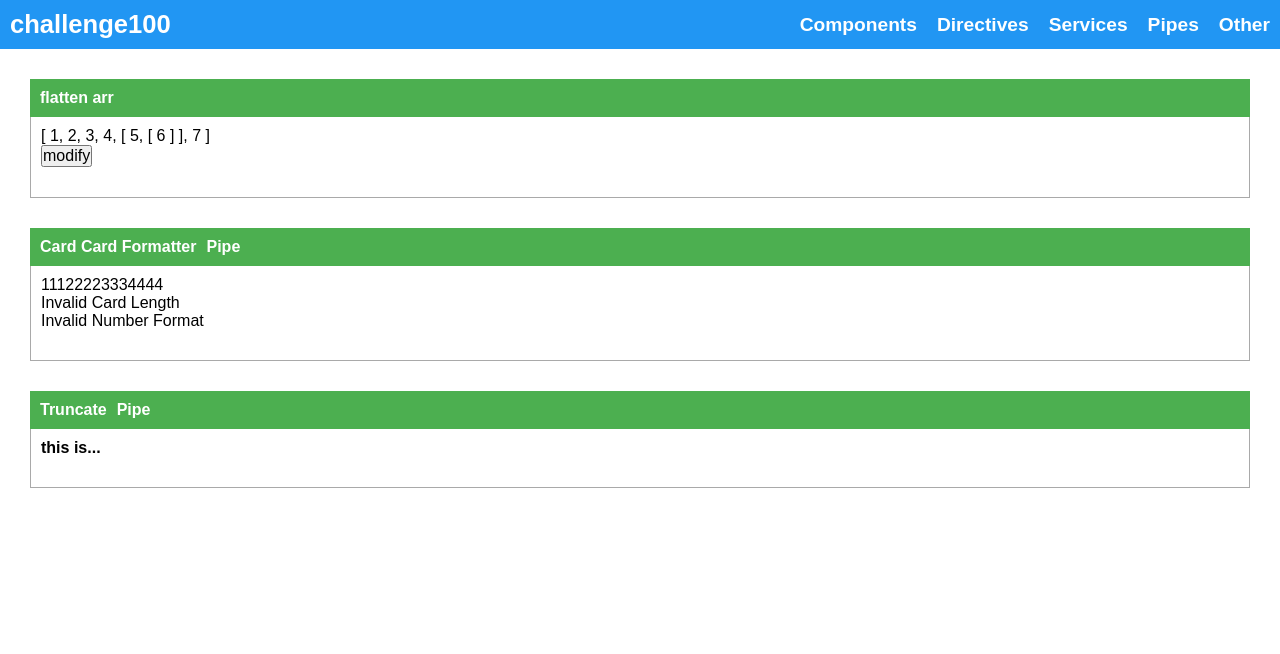
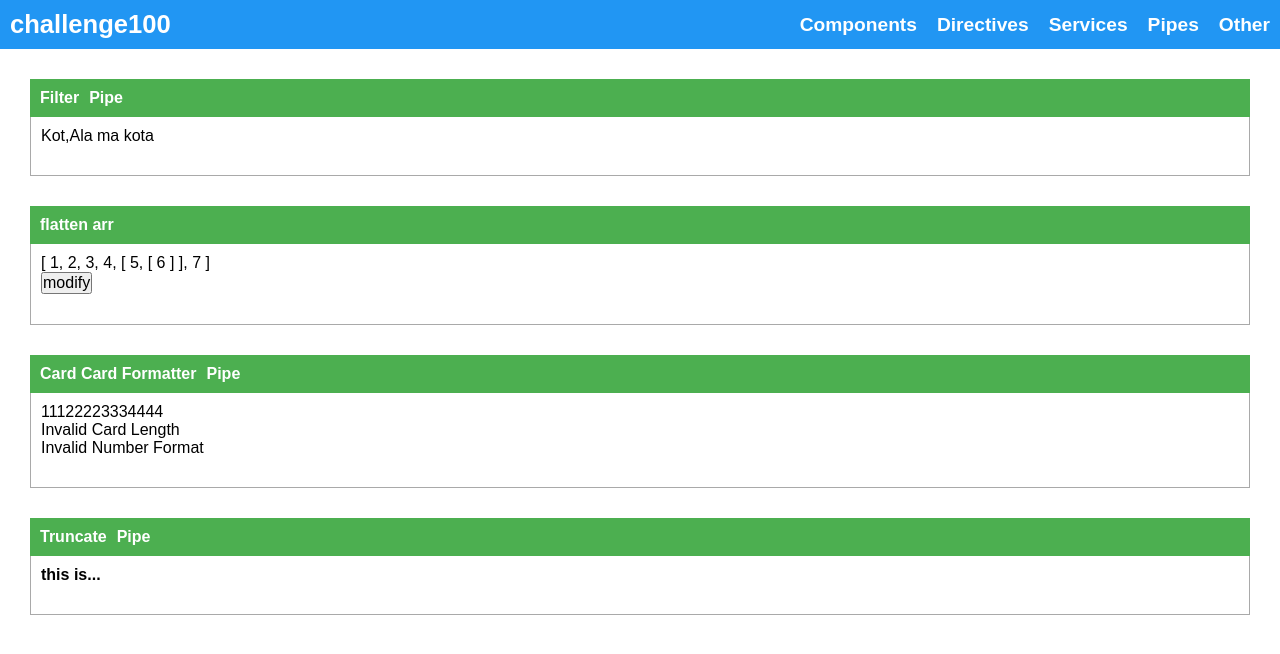
Before and after one commit to pawellesniowski/challenge100, an Angular app: page /pipes in a window 1280 px wide. Shown: the top 654 px of the page. Built offline with nearby package versions, Linux system fonts and the light colour scheme.

Commit message:
filter pipe with RegEx

```diff
--- /dev/null
+++ b/src/app/pipes/filter.pipe.ts
@@ -0,0 +1,12 @@
+import { Pipe, PipeTransform } from '@angular/core';
+
+@Pipe({
+  name: 'filter'
+})
+export class FilterPipe implements PipeTransform {
+
+  transform(values: string[], keyword = ''): string[] {
+    const regEx = new RegExp(keyword, 'i')
+    return values.filter(val => regEx.test(val));
+  }
+}
--- a/src/app/pipes/pipes.component.html
+++ b/src/app/pipes/pipes.component.html
@@ -1,3 +1,8 @@
+<app-card title="Filter" subTitle='Pipe'>
+  <div body>
+    {{["Hello", "Kot", "Hello world", "Hel", "Ala ma kota"] | filter: "kot"}}
+  </div>
+</app-card>
 
 <app-card title="flatten arr">
   <div body>
@@ -5,8 +10,6 @@
     <button (click)='modyfyArray()'>modify</button>
   </div>
 </app-card>
-
-
 
 <app-card title="Card Card Formatter" subTitle="Pipe">
   <div body>
--- a/src/app/pipes/pipes.module.ts
+++ b/src/app/pipes/pipes.module.ts
@@ -6,6 +6,7 @@ import { CoreModule } from '../core/core.module';
 import { TruncatePipe } from './truncate/truncate.pipe';
 import { CreditCardFormatterPipe } from './credit-card-formatter/credit-card-formatter.pipe';
 import { FlattenArrPipe } from './flatten-arr.pipe';
+import { FilterPipe } from './filter.pipe';
 
 @NgModule({
   declarations: [
@@ -13,6 +14,7 @@ import { FlattenArrPipe } from './flatten-arr.pipe';
     TruncatePipe,
     CreditCardFormatterPipe,
     FlattenArrPipe,
+    FilterPipe,
   ],
   imports: [
     CommonModule,
```
Also changed, not shown: 1 other file (tests, documents, lock files or other folders).
